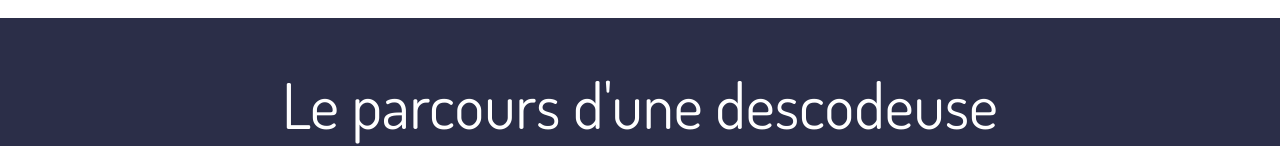
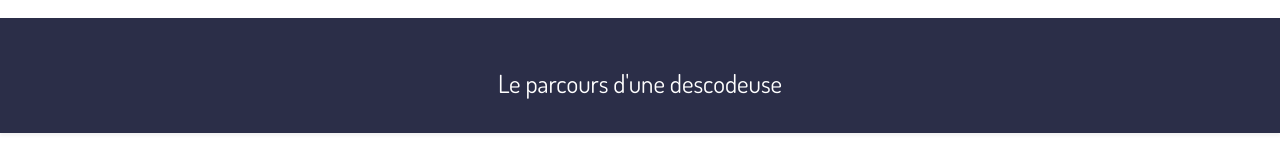
Before and after one commit to descodeuses/site, a Vue app: page /formations in a window 1280 px wide. Shown: the part 664-810 px from the top of the page. Built offline with nearby package versions, Linux system fonts and the light colour scheme; the HTML template or start-up script is replaced by a standard one.

Commit message:
Update Timeline.vue

```diff
--- a/src/components/ui/Timeline.vue
+++ b/src/components/ui/Timeline.vue
@@ -71,7 +71,8 @@
 <style lang="scss" scoped>
 @import "https://fonts.googleapis.com/css?family=Dosis:300, 400, 500, 600, 700";
 
-.heading {
+h1 {
+	font-size: 25px;
 	color: #fff
 }
 // Variables
```
